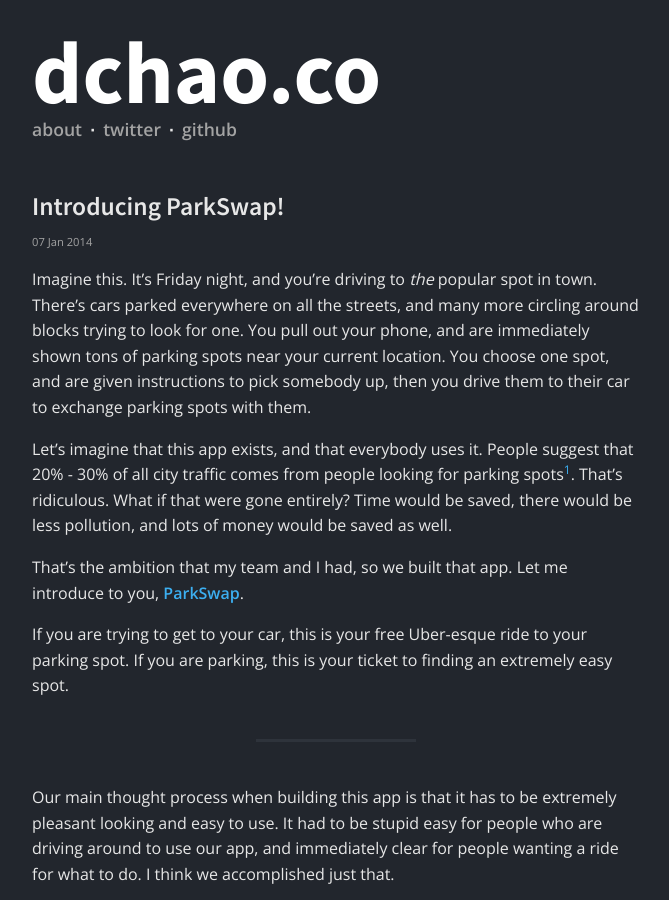
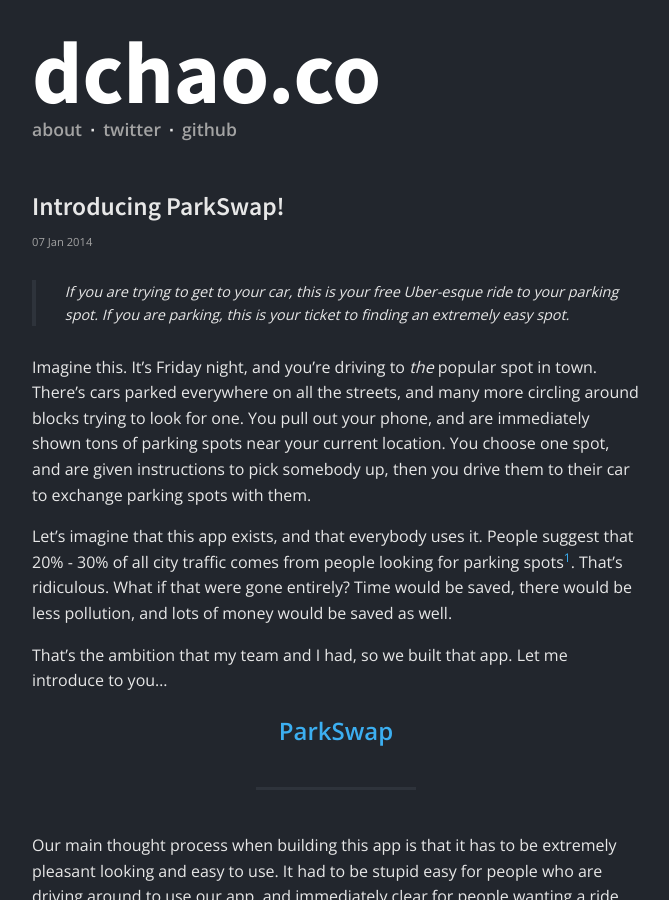
Before and after one commit to bioball/bioball.github.io, a Jekyll site: the page built from _posts/2014-01-07-introducing-parkswap.md, in a window 1280 px wide and 900 px high. Shown: the whole window, without its empty margins (64-733 px from the left). Built offline with Jekyll 4.4.1, drawn with Linux system fonts in a browser that asks for light colours; Markdown is read by kramdown in place of the engine named in the settings.

Commit message:
blog diff

```diff
--- a/_posts/2014-01-07-introducing-parkswap.md
+++ b/_posts/2014-01-07-introducing-parkswap.md
@@ -4,13 +4,16 @@ title: Introducing ParkSwap!
 date: 2014-01-07 11:13:00
 ---
 
+> *If you are trying to get to your car, this is your free Uber-esque ride to your parking spot.
+If you are parking, this is your ticket to finding an extremely easy spot.*
+
 Imagine this. It's Friday night, and you're driving to *the* popular spot in town. There's cars parked everywhere on all the streets, and many more circling around blocks trying to look for one. You pull out your phone, and are immediately shown tons of parking spots near your current location. You choose one spot, and are given instructions to pick somebody up, then you drive them to their car to exchange parking spots with them.
 
 Let's imagine that this app exists, and that everybody uses it. People suggest that 20% - 30% of all city traffic comes from people looking for parking spots<sup>[1](#note)</sup>. That's ridiculous. What if that were gone entirely? Time would be saved, there would be less pollution, and lots of money would be saved as well.
 
-That's the ambition that my team and I had, so we built that app. Let me introduce to you, **[ParkSwap](http://parkswap.co)**.
+That's the ambition that my team and I had, so we built that app. Let me introduce to you...
 
-If you are trying to get to your car, this is your free Uber-esque ride to your parking spot. If you are parking, this is your ticket to finding an extremely easy spot.
+<div style="text-align: center;"><a href="http://parkswap.co"><h2>ParkSwap</h2></a></div>
 
 ---
 
```
